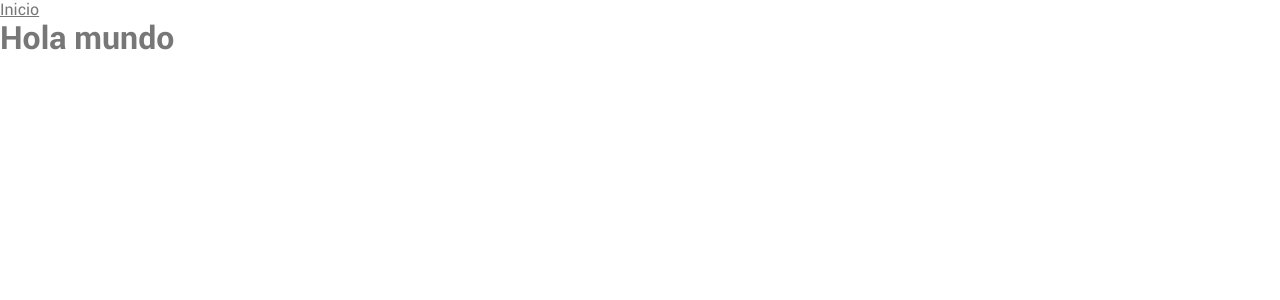
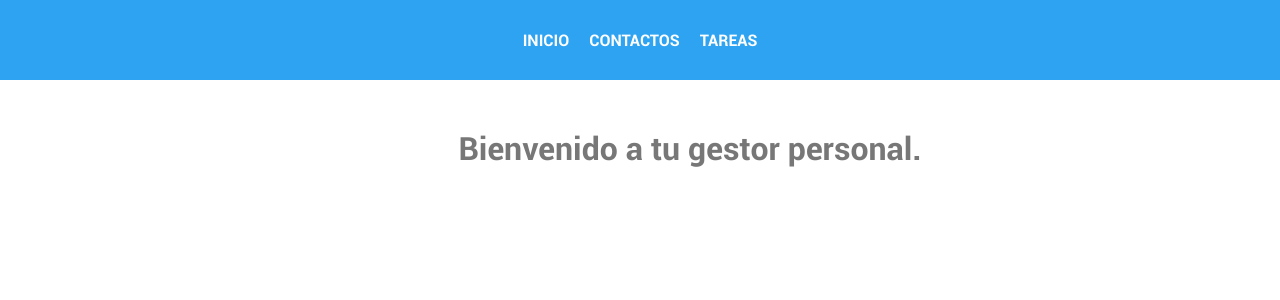
Before and after one commit to ArteMaxL/agenda-todo-django, a Django app: page / in a window 1280 px wide; the page is wider, and only the part inside the window is pictured. Shown: the top 300 px of that part. Run offline with Django 4.2, Linux system fonts and the light colour scheme.

Commit message:
Created main view and some styles

```diff
--- a/contact/urls.py
+++ b/contact/urls.py
@@ -2,5 +2,5 @@ from django.urls import path
 from . import views
 
 urlpatterns = [
-    #path('admin/', views.site, name=''),
+    path('', views.index, name='contact'),
 ]
--- a/contact/views.py
+++ b/contact/views.py
@@ -1,3 +1,4 @@
 from django.shortcuts import render
 
-# Create your views here.
+def index(request):
+    return render(request, 'contact/index.html', {})
--- a/static/css/style.css
+++ b/static/css/style.css
@@ -33,4 +33,41 @@ h1, h2, h3, h4 h5, h6 {
 
 /* Layout settings */
 
+nav {
+    display: flex;
+    justify-content: center;
+    align-items: center;
+    width: 100vw;
+    height: 80px;
+    background-color: var(--color-primary);
+}
+
+nav ul {
+    list-style-type: none;
+    display: flex;
+    justify-content: center;
+    align-items: center;
+    width: 90vw;
+}
+
+nav ul li a {
+    text-decoration: none;
+    color: white;
+    text-transform: uppercase;
+    font-family: var(--font-main);
+    padding: 10px;
+}
+
+nav ul li a:hover {
+    color: var(--color-text);
+}
+
+main {
+    display: flex;
+    width: 100vw;
+    margin: 50px;
+    justify-content: center;
+    align-items: flex-start;
+}
+
 /* End layout settings */
--- a/templates/index.html
+++ b/templates/index.html
@@ -3,5 +3,5 @@
 {% block 'title' %} Inicio {% endblock %}
 
 {% block 'content' %}
-    <h1>Hola mundo</h1>
+    <h1>Bienvenido a tu gestor personal.</h1>
 {% endblock %}
--- a/templates/layout/partials/menu.html
+++ b/templates/layout/partials/menu.html
@@ -1,7 +1,7 @@
 <nav>
     <ul>
         <li><a href="{% url 'index' %}">Inicio</a></li>
-        {#<li><a href="{% url 'contact' %}">Contactos</a></li>#}
-        {#<li><a href="{% url 'todo' %}"></a>Tareas</li>#}
+        <li><a href="{% url 'contact' %}">Contactos</a></li>
+        <li><a href="{% url 'todo' %}">Tareas</a></li>
     </ul>
 </nav>
--- a/todo/urls.py
+++ b/todo/urls.py
@@ -2,5 +2,5 @@ from django.urls import path
 from . import views
 
 urlpatterns = [
-    #path('admin/', views.site, name=''),
+    path('', views.index, name='todo'),
 ]
--- a/todo/views.py
+++ b/todo/views.py
@@ -1,3 +1,4 @@
 from django.shortcuts import render
 
-# Create your views here.
+def index(request):
+    return render(request, 'todo/index.html', {})
```
